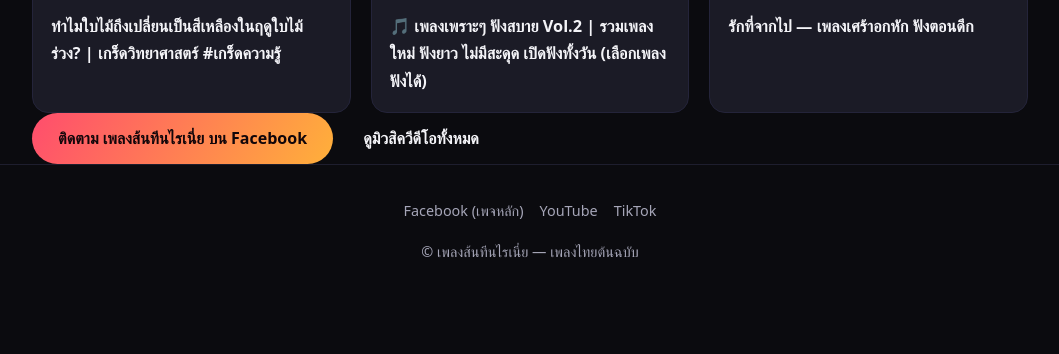
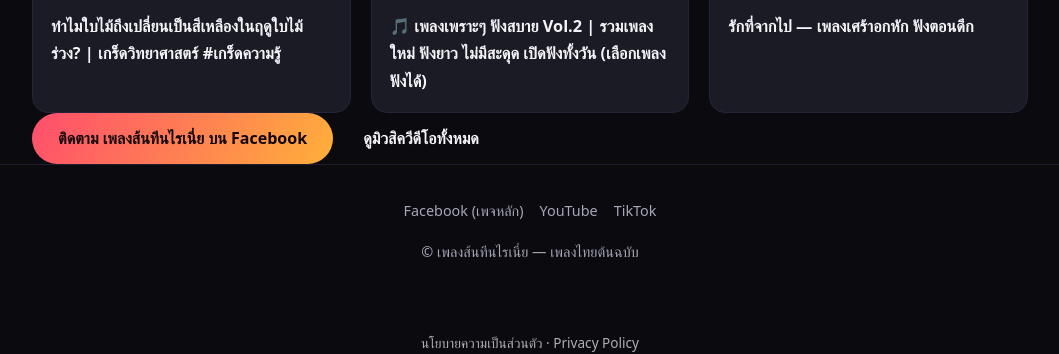
Before and after one commit to aerismusic8-alt/site-aeris-music, a plain HTML site: page index.html in a window 1280 px wide. Shown: the part 2528-2882 px from the top of the page, without its empty margins (110-1169 px from the left). Before the commit the page ends 2827 px from the top, so only its background shows below. Drawn offline with Linux system fonts and the light colour scheme; a web font is replaced by a local one.

Commit message:
Link the privacy policy from the site footer

```diff
--- a/index.html
+++ b/index.html
@@ -172,5 +172,6 @@ footer{border-top:1px solid #1e1e2e;padding:34px 0;color:var(--dim);font-size:.9
   </div>
   <div>© เพลงส้นทีนไรเนี่ย — เพลงไทยต้นฉบับ</div>
 </footer>
+<p style="text-align:center;opacity:.7;font-size:.85rem;margin-top:2rem"><a href="privacy.html" style="color:inherit">นโยบายความเป็นส่วนตัว · Privacy Policy</a></p>
 </body>
 </html>
```
